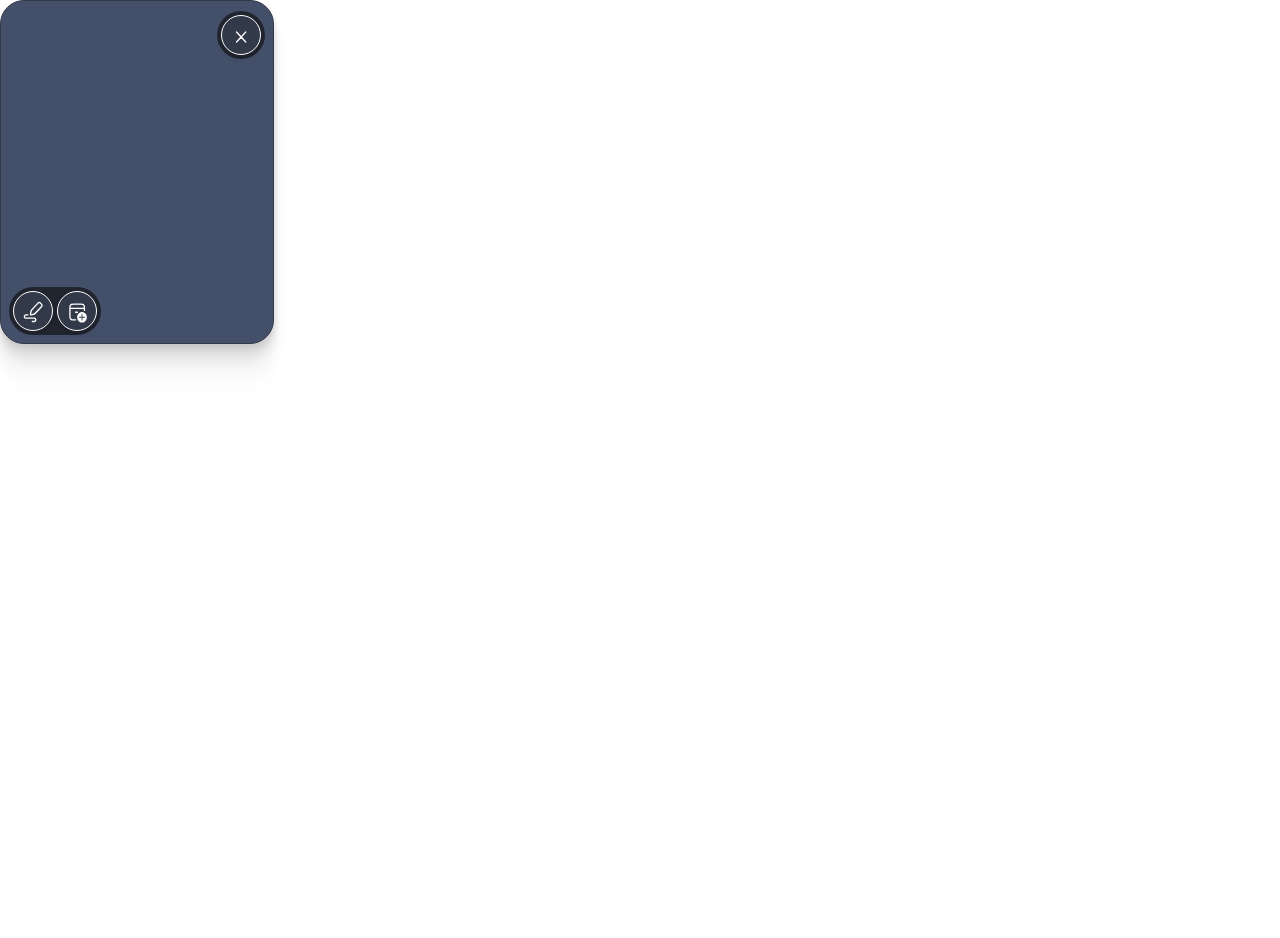
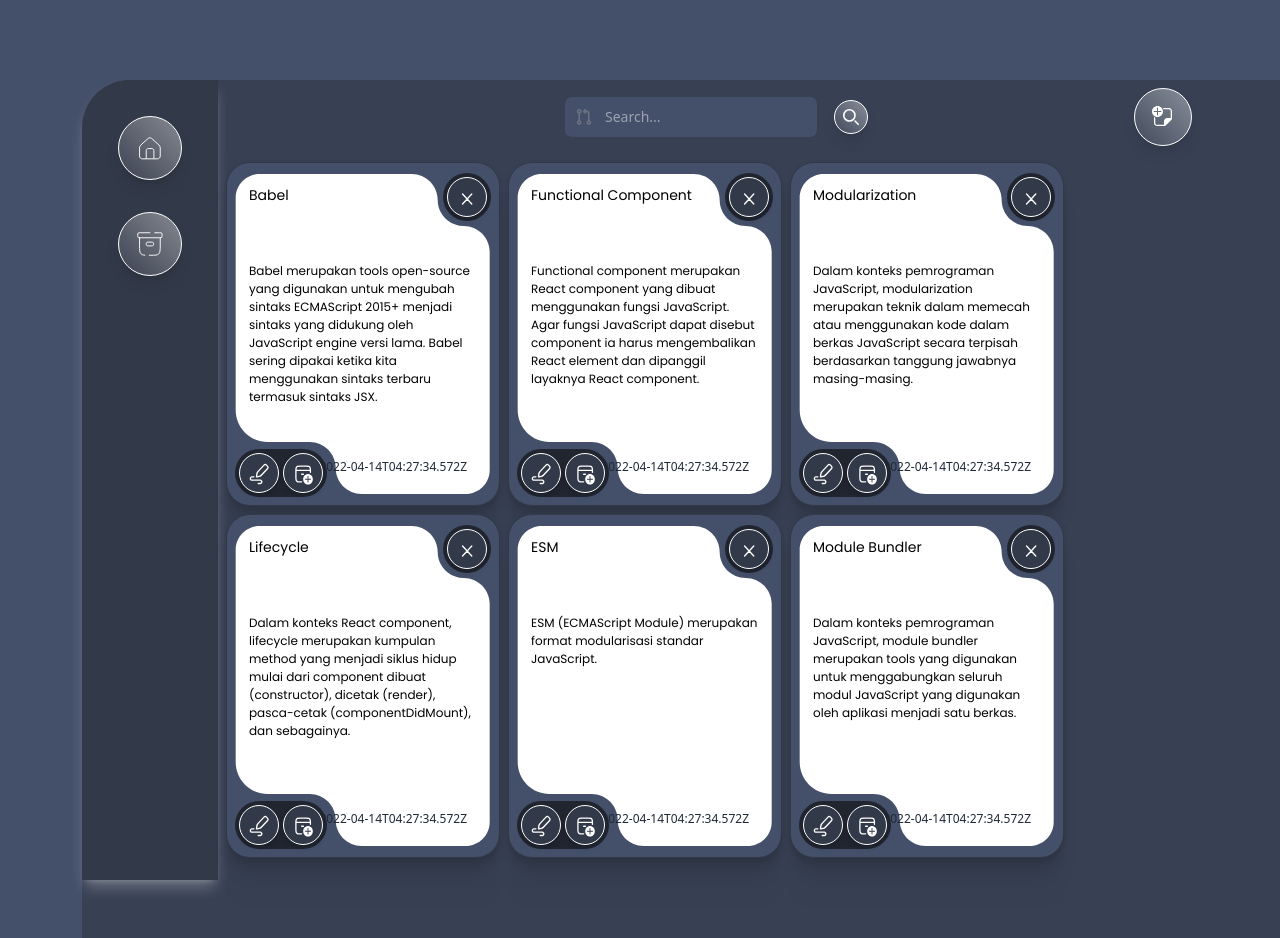
Before and after one commit to EviewNicks/Notiss, a React (Vite) app: page / in a window 1280 px wide. Before the commit the page ends 800 px from the top, so only its background shows below. Built offline with nearby package versions, Linux system fonts and the light colour scheme.

Commit message:
pembaruan

```diff
--- a/src/component/Atoms/card/noteCard.jsx
+++ b/src/component/Atoms/card/noteCard.jsx
@@ -9,7 +9,7 @@
   textDescription,
   dateText,
   archived,
-  color,
+  color = "#FFFFFF",
   onDelete,
   onArchive,
   onUnarchive,
--- a/src/component/layout/notePage.jsx
+++ b/src/component/layout/notePage.jsx
@@ -4,6 +4,8 @@
 import { Navbar, Header } from "../moleculs";
 import { useNavigate } from "react-router-dom";
 import NotesData from "../../data/Note";
+import { getInitialData } from '/src/utils/index.js';
+
 
 function NotePage({ notes, setNotes, isArchived })
 {
@@ -21,8 +23,9 @@
       setNotes(JSON.parse(storedNotes)); // Muat data dari localStorage jika ada
     } else
     {
-      setNotes(NotesData); // Muat data default jika localStorage kosong
-      localStorage.setItem("notes", JSON.stringify(NotesData));
+      const initialData = getInitialData();
+      setNotes(initialData); // Muat data default jika localStorage kosong
+      localStorage.setItem("notes", JSON.stringify(initialData));
     }
 
     // console.log("Current noteId:", noteId);
@@ -76,7 +79,7 @@
         <Navbar />
         <div className="flex flex-col items-start gap-2 flex-[1_0_0]">
           <Header onSearchSubmit={handleSearchSubmit} />
-          <section className="notes-container flex max-w-[932px] pb-20 items-center content-center gap-2 flex-wrap">
+          <section className="notes-container flex  pb-20 items-center content-center gap-2 flex-wrap">
             {filteredNotes.length > 0 ? (
               filteredNotes.map((note) => (
                 <NoteCard
--- a/src/main.jsx
+++ b/src/main.jsx
@@ -7,6 +7,6 @@
 
 createRoot(document.getElementById("root")).render(
   <React.StrictMode>
-    <Example />
+    <App />
   </React.StrictMode>
 );
--- /dev/null
+++ b/src/utils/index.js
@@ -0,0 +1,56 @@
+const getInitialData = () => ([
+  {
+    id: 1,
+    title: "Babel",
+    body: "Babel merupakan tools open-source yang digunakan untuk mengubah sintaks ECMAScript 2015+ menjadi sintaks yang didukung oleh JavaScript engine versi lama. Babel sering dipakai ketika kita menggunakan sintaks terbaru termasuk sintaks JSX.",
+    createdAt: '2022-04-14T04:27:34.572Z',
+    archived: false,
+  },
+  {
+    id: 2,
+    title: "Functional Component",
+    body: "Functional component merupakan React component yang dibuat menggunakan fungsi JavaScript. Agar fungsi JavaScript dapat disebut component ia harus mengembalikan React element dan dipanggil layaknya React component.",
+    createdAt: '2022-04-14T04:27:34.572Z',
+    archived: false,
+  },
+  {
+    id: 3,
+    title: "Modularization",
+    body: "Dalam konteks pemrograman JavaScript, modularization merupakan teknik dalam memecah atau menggunakan kode dalam berkas JavaScript secara terpisah berdasarkan tanggung jawabnya masing-masing.",
+    createdAt: '2022-04-14T04:27:34.572Z',
+    archived: false,
+  },
+  {
+    id: 4,
+    title: "Lifecycle",
+    body: "Dalam konteks React component, lifecycle merupakan kumpulan method yang menjadi siklus hidup mulai dari component dibuat (constructor), dicetak (render), pasca-cetak (componentDidMount), dan sebagainya. ",
+    createdAt: '2022-04-14T04:27:34.572Z',
+    archived: false,
+  },
+  {
+    id: 5,
+    title: "ESM",
+    body: "ESM (ECMAScript Module) merupakan format modularisasi standar JavaScript.",
+    createdAt: '2022-04-14T04:27:34.572Z',
+    archived: false,
+  },
+  {
+    id: 6,
+    title: "Module Bundler",
+    body: "Dalam konteks pemrograman JavaScript, module bundler merupakan tools yang digunakan untuk menggabungkan seluruh modul JavaScript yang digunakan oleh aplikasi menjadi satu berkas.",
+    createdAt: '2022-04-14T04:27:34.572Z',
+    archived: false,
+  },
+]);
+
+const showFormattedDate = (date) => {
+  const options = {
+    weekday: "long",
+    year: "numeric",
+    month: "long",
+    day: "numeric"
+  }
+  return new Date(date).toLocaleDateString("id-ID", options)
+}
+
+export { getInitialData, showFormattedDate };
```
